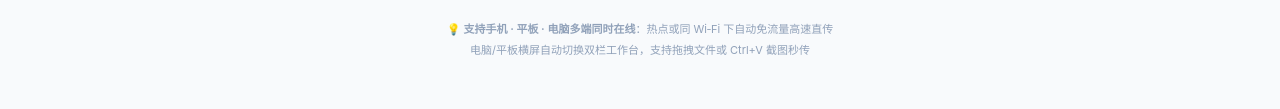
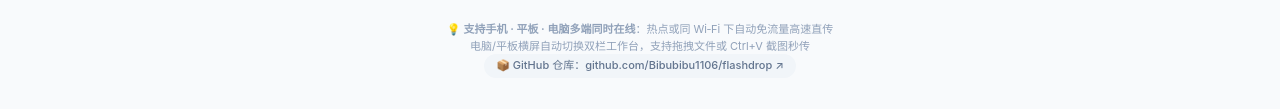
Before and after one commit to Bibubibu1106/flashdrop, a plain HTML site: page index.html in a window 1280 px wide. Shown: the part 481-590 px from the top of the page. Drawn offline with Linux system fonts and the light colour scheme; no server answers.

Commit message:
feat(ui): add GitHub repository link badge in footer

```diff
--- a/index.html
+++ b/index.html
@@ -40,7 +40,8 @@
         .replace('className:"w-full py-3.5 px-4 rounded-2xl bg-gradient-to-r from-amber-500 to-orange-500 text-white font-bold text-sm shadow-md shadow-orange-500/20 flex items-center justify-center gap-2 text-center hover:from-amber-600 hover:to-orange-600 active:scale-[0.99] transition mb-2.5",children:[o.jsx(Dy,{className:"w-4 h-4 shrink-0"}),o.jsx("span",{className:"leading-snug break-words",children:U?"正在读取并发送":"一键读取本机剪贴板并发送"})]', 'className:"w-full py-3 px-4 rounded-2xl btn-clip-card font-bold text-sm flex items-center justify-center gap-2.5 text-center active:scale-[0.99] transition mb-2.5",children:[o.jsx("span",{className:"w-7 h-7 shrink-0 aspect-square rounded-xl btn-clip-icon inline-flex items-center justify-center",children:o.jsx(Dy,{className:"w-3.5 h-3.5 shrink-0"})}),o.jsx("span",{className:"leading-snug break-words",children:U?"正在读取并发送":"一键读取本机剪贴板并发送"})]')
         .replace('className:"w-9 h-9 shrink-0 aspect-square rounded-xl bg-indigo-50 text-indigo-600 flex items-center justify-center",children:o.jsx(fm,{className:"w-4 h-4 shrink-0"})', 'className:"w-9 h-9 shrink-0 aspect-square rounded-xl icon-media-badge flex items-center justify-center",children:o.jsx(fm,{className:"w-4 h-4 shrink-0"})')
         .replace('className:"flex flex-col items-center justify-center gap-2 p-3.5 sm:p-4 rounded-2xl bg-gradient-to-br from-indigo-600 to-violet-600 text-white shadow-md shadow-indigo-600/20 hover:from-indigo-700 hover:to-violet-700 active:scale-[0.98] transition min-w-0",children:[o.jsx("div",{className:"w-10 h-10 shrink-0 aspect-square rounded-2xl bg-white/15 flex items-center justify-center",children:o.jsx(fm,{className:"w-5 h-5 shrink-0"})}),o.jsxs("div",{className:"text-center w-full min-w-0",children:[o.jsx("div",{className:"text-xs sm:text-sm font-bold leading-snug break-words",children:"发照片 / 视频"}),o.jsx("div",{className:"text-[11px] text-indigo-100 leading-snug break-words",children:y==="android"?"相册快速多选":"打开相册多选"})]})]', 'className:"flex flex-col items-center justify-center gap-2 p-3.5 sm:p-4 rounded-2xl btn-photo-card active:scale-[0.98] transition min-w-0",children:[o.jsx("div",{className:"w-10 h-10 shrink-0 aspect-square rounded-2xl btn-photo-icon flex items-center justify-center",children:o.jsx(fm,{className:"w-5 h-5 shrink-0"})}),o.jsxs("div",{className:"text-center w-full min-w-0",children:[o.jsx("div",{className:"text-xs sm:text-sm font-bold leading-snug break-words",children:"发照片 / 视频"}),o.jsx("div",{className:"text-[11px] btn-photo-sub font-medium leading-snug break-words mt-0.5",children:y==="android"?"相册快速多选":"打开相册多选"})]})]')
-        .replace('className:"flex flex-col items-center justify-center gap-2 p-3.5 sm:p-4 rounded-2xl bg-slate-900 text-white shadow-md shadow-slate-900/15 hover:bg-slate-800 active:scale-[0.98] transition min-w-0",children:[o.jsx("div",{className:"w-10 h-10 shrink-0 aspect-square rounded-2xl bg-white/10 flex items-center justify-center",children:o.jsx(qy,{className:"w-5 h-5 shrink-0"})}),o.jsxs("div",{className:"text-center w-full min-w-0",children:[o.jsx("div",{className:"text-xs sm:text-sm font-bold leading-snug break-words",children:"发原文件 (原图)"}),o.jsx("div",{className:"text-[11px] text-slate-300 leading-snug break-words",children:y==="android"?"保留拍摄时间与定位":"原图 / 文档 / APK"})]})]', 'className:"flex flex-col items-center justify-center gap-2 p-3.5 sm:p-4 rounded-2xl btn-file-card active:scale-[0.98] transition min-w-0",children:[o.jsx("div",{className:"w-10 h-10 shrink-0 aspect-square rounded-2xl btn-file-icon flex items-center justify-center",children:o.jsx(qy,{className:"w-5 h-5 shrink-0"})}),o.jsxs("div",{className:"text-center w-full min-w-0",children:[o.jsx("div",{className:"text-xs sm:text-sm font-bold leading-snug break-words",children:"发原文件 (原图)"}),o.jsx("div",{className:"text-[11px] btn-file-sub font-medium leading-snug break-words mt-0.5",children:y==="android"?"保留拍摄时间与定位":"原图 / 文档 / APK"})]})]');
+        .replace('className:"flex flex-col items-center justify-center gap-2 p-3.5 sm:p-4 rounded-2xl bg-slate-900 text-white shadow-md shadow-slate-900/15 hover:bg-slate-800 active:scale-[0.98] transition min-w-0",children:[o.jsx("div",{className:"w-10 h-10 shrink-0 aspect-square rounded-2xl bg-white/10 flex items-center justify-center",children:o.jsx(qy,{className:"w-5 h-5 shrink-0"})}),o.jsxs("div",{className:"text-center w-full min-w-0",children:[o.jsx("div",{className:"text-xs sm:text-sm font-bold leading-snug break-words",children:"发原文件 (原图)"}),o.jsx("div",{className:"text-[11px] text-slate-300 leading-snug break-words",children:y==="android"?"保留拍摄时间与定位":"原图 / 文档 / APK"})]})]', 'className:"flex flex-col items-center justify-center gap-2 p-3.5 sm:p-4 rounded-2xl btn-file-card active:scale-[0.98] transition min-w-0",children:[o.jsx("div",{className:"w-10 h-10 shrink-0 aspect-square rounded-2xl btn-file-icon flex items-center justify-center",children:o.jsx(qy,{className:"w-5 h-5 shrink-0"})}),o.jsxs("div",{className:"text-center w-full min-w-0",children:[o.jsx("div",{className:"text-xs sm:text-sm font-bold leading-snug break-words",children:"发原文件 (原图)"}),o.jsx("div",{className:"text-[11px] btn-file-sub font-medium leading-snug break-words mt-0.5",children:y==="android"?"保留拍摄时间与定位":"原图 / 文档 / APK"})]})]')
+        .replace('o.jsxs("footer",{className:"px-2 pt-1 text-center text-[11px] text-slate-400 space-y-1",children:[o.jsxs("p",{children:["💡 ",o.jsx("strong",{children:"支持手机 · 平板 · 电脑多端同时在线"}),"：热点或同 Wi‑Fi 下自动免流量高速直传"]}),o.jsx("p",{children:"电脑/平板横屏自动切换双栏工作台，支持拖拽文件或 Ctrl+V 截图秒传"})]})', 'o.jsxs("footer",{className:"px-2 pt-1 text-center text-[11px] text-slate-400 space-y-1.5",children:[o.jsxs("p",{children:["💡 ",o.jsx("strong",{children:"支持手机 · 平板 · 电脑多端同时在线"}),"：热点或同 Wi‑Fi 下自动免流量高速直传"]}),o.jsx("p",{children:"电脑/平板横屏自动切换双栏工作台，支持拖拽文件或 Ctrl+V 截图秒传"}),o.jsx("p",{className:"pt-0.5",children:o.jsx("a",{href:"https://github.com/Bibubibu1106/flashdrop",target:"_blank",rel:"noopener noreferrer",className:"inline-flex items-center gap-1 px-3 py-1 rounded-full bg-slate-100 text-slate-500 hover:text-indigo-600 hover:bg-indigo-50 transition font-medium leading-snug break-all",children:"📦 GitHub 仓库：github.com/Bibubibu1106/flashdrop ↗"})})]})');
       const entryUrl = toModuleUrl(indexCode);
       import(entryUrl);
     </script>
```
